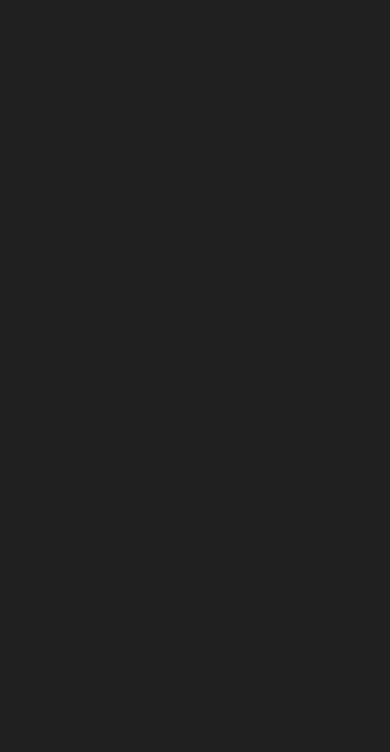
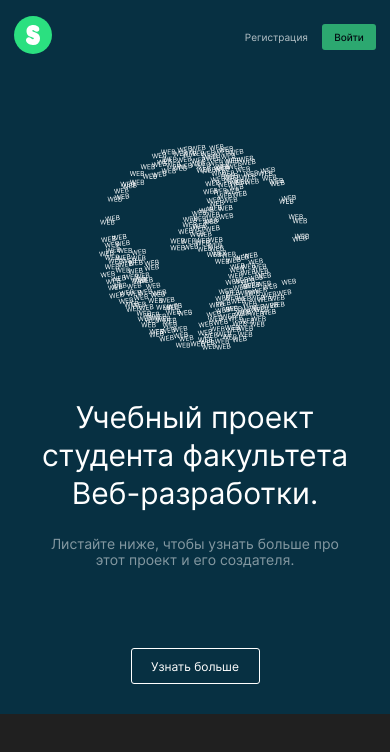
Before and after one commit to Michael2M-dot/movies-explorer-frontend, a React app: page /main in a window 390 px wide. Built offline with nearby package versions, Linux system fonts and the light colour scheme.

Commit message:
feat: added markup for Main page, ref. Header and added Lead comp

```diff
--- a/src/components/App/App.css
+++ b/src/components/App/App.css
@@ -1,6 +1,7 @@
 .page {
+  width: 100vw;
   box-sizing: border-box;
-  margin: 0;
+  margin: 0 auto;
   padding: 0;
 
   background-color: var(--bg-black-gray);
@@ -18,8 +19,8 @@
 
   width: 100%;
   min-width: 320px;
-  max-width: var(--laptop-threshold);
+  max-width: 1280px;
   min-height: 100vh;
-  margin: 0;
+  margin: 0 auto;
   padding: 0;
 }
--- a/src/components/App/App.js
+++ b/src/components/App/App.js
@@ -1,7 +1,7 @@
 import React, { useState } from 'react';
 import { Redirect, Route, Switch } from 'react-router-dom';
 import './App.css';
-// import Main from '../Main/Main';
+import Main from '../Main/Main';
 // import Movies from '../Movies/Movies';
 // import SavedMovies from '../SavedMovies/SavedMovies';
 // import Profile from '../Profile/Profile';
@@ -9,16 +9,16 @@ import Login from '../Login/Login';
 import Register from '../Register/Register';
 
 const App = () => {
-  const [isLoggedIn] = useState('false');
+  const [isLoggedIn] = useState(true);
 
   return (
     // eslint-disable-next-line react/jsx-filename-extension
     <div className="page">
       <div className="page__container">
         <Switch>
-          {/* <Route path="/"> */}
-          {/*  <Main /> */}
-          {/* </Route> */}
+           <Route path="/main">
+             <Main />
+           </Route>
           {/* <Route path="/movies"> */}
           {/*  <Movies /> */}
           {/* </Route> */}
--- a/src/components/Header/Header.css
+++ b/src/components/Header/Header.css
@@ -1,6 +1,6 @@
 .header {
   width: 100%;
-  max-width: var(--laptop-threshold);
+  max-width: 1280px;
   min-width: 320px;
   min-height: 74px;
 
@@ -13,6 +13,12 @@
   align-items: center;
 
   box-sizing: border-box;
+
+  font-family: "Inter", Helvetica, sans-serif;
+}
+
+.header_page-main {
+  background-color: var(--bg-dark-turquose);
 }
 
 .header__vertical {
@@ -23,7 +29,6 @@
 
   flex-direction: column;
   align-items: flex-start;
-
 }
 
 .header__logo {
@@ -45,6 +50,39 @@
   justify-content: space-between;
   align-items: center;
 }
+
+.header__bar-link {
+  margin-right: 30px;
+
+  font-weight: 400;
+  font-size: 12px;
+  line-height: 16px;
+  color: var(--tx-white);
+  text-decoration: none;
+  cursor: pointer;
+}
+
+.header__bar-button {
+  width: 76px;
+  height: 32px;
+
+  display: inline-block;
+  padding-top: 8px;
+
+  background-color: var(--bg-light-green);
+  box-sizing: border-box;
+  border: 0;
+  border-radius: 3px;
+
+  font-weight: 500;
+  font-size: 12px;
+  line-height: 16px;
+  text-align: center;
+  color: var(--tx-black);
+  text-decoration: none;
+  cursor: pointer;
+}
+
 .header__menu {
   width: 231px;
 
@@ -120,7 +158,9 @@
 }
 
 .header__burger:focus,
-.header__burger:hover {
+.header__burger:hover,
+.header__bar-button,
+.header__bar-link {
   opacity: 0.7;
 }
 
@@ -201,6 +241,11 @@
 }
 
 @media screen and (max-width: 767px) {
+  .header {
+    padding-left: 14px;
+    padding-right: 14px;
+  }
+
   .header__vertical{
     margin-top: 56px;
     align-items: center;
@@ -209,6 +254,23 @@
   .header__text {
     margin-top: 50px;
   }
+
+  .header__bar-link {
+    margin-right: 14px;
+
+    font-size: 10px;
+    line-height: 16px;
+  }
+
+  .header__bar-button {
+    width: 54px;
+    height: 26px;
+
+    padding-top: 5px;
+
+    font-size: 10px;
+    line-height: 16px;
+  }
 }
 
 .header__elm_hidden {
--- a/src/components/Header/Header.js
+++ b/src/components/Header/Header.js
@@ -7,11 +7,11 @@ const Header = ({
   isLoggedIn = false,
   initialText,
 }) => {
-  console.log(isLoggedIn);
   const [isBurgerMenuOpen, setIsBurgerMenuOpen] = useState(false);
 
   const isSignIn = useRouteMatch({ path: '/signin', exact: true });
   const isSignUp = useRouteMatch({ path: '/signup', exact: true });
+  const isMain = useRouteMatch({ path: '/main', exact: true });
 
   const toggleMenu = () => {
     setIsBurgerMenuOpen(!isBurgerMenuOpen);
@@ -20,13 +20,21 @@ const Header = ({
   return (
     // eslint-disable-next-line react/jsx-filename-extension
     <header className={`header
-      ${isSignIn || isSignUp ? 'header__vertical' : ''}`}
+      ${isSignIn || isSignUp ? 'header__vertical' : ''}
+      ${isMain ? 'header_page-main' : ''}`}
     >
-      <NavLink to="/main">
+      <NavLink to="/">
         <img className="header__logo" src={Logo} alt="Логотип" />
       </NavLink>
+      {isMain && (
+        <div className='header__bar'>
+          <NavLink className='header__bar-link' to="/signup" > Регистрация</NavLink>
+          <NavLink className='header__bar-button' to="/signin">Войти</NavLink>
+        </div>
+      )}
+
       <div className={`header__bar
-      ${isSignIn || isSignUp  ? 'header__elm_hidden' : ''}`}
+      ${isSignIn || isSignUp || isMain  ? 'header__elm_hidden' : ''}`}
       >
         <nav className="header__menu">
           <p className="header__menu-item">
@@ -46,13 +54,14 @@ const Header = ({
       <button
         type="button"
         className={`header__burger
-        ${isSignIn || isSignUp  ? 'header__elm_hidden' : ''}`}
+        ${isSignIn || isSignUp || isMain ? 'header__elm_hidden' : ''}`}
         onClick={toggleMenu}
       >
         <span className={`header__burger_span ${isBurgerMenuOpen ? 'active' : ''}`} />
       </button>
       <div className={`header__text
-      ${isSignIn || isSignUp  ? '' : 'header__elm_hidden'}`}
+      ${!isSignIn || !isSignUp ? '' : 'header__elm_hidden'}
+      ${isMain ? 'header__elm_hidden' : ''}`}
       >
         {initialText}
       </div>
--- a/src/components/Input/Input.js
+++ b/src/components/Input/Input.js
@@ -17,7 +17,7 @@ const Input = (props) => {
   return (
     <>
       <p className="auth-form__input-title">
-        {props.inputName}
+        {props.name}
       </p>
       <input
         {...props}
--- a/src/components/Login/Login.js
+++ b/src/components/Login/Login.js
@@ -29,12 +29,12 @@ const Login = ({
       >
         <label className="auth-form__input">
           <Input
-          inputName='E-mail'
+          name='E-mail'
           />
         </label>
         <label className="auth-form__input">
           <Input
-            inputName='Пароль'
+            name='Пароль'
             type='password'
           />
         </label>
--- a/src/components/Main/Main.css
+++ b/src/components/Main/Main.css
@@ -0,0 +1,160 @@
+.content {
+  display: grid;
+  width: 100%;
+}
+
+.content__section {
+  width: 100%;
+  min-width: 320px;
+  margin: 0 auto;
+}
+
+.lead {
+  width: 100%;
+
+  padding: 75px 70px;
+  display: flex;
+  flex-direction: row-reverse;
+  justify-content: space-between;
+  align-items: flex-start;
+
+  background-color: var(--bg-dark-turquose);
+
+  font-family: "Inter", Helvetica, sans-serif;
+
+  box-sizing: border-box;
+}
+
+.lead__pic {
+  width: 100%;
+  max-width: 310px;
+  min-width: 210px;
+  height: 100%;
+  max-height: 304px;
+  min-height: 206px;
+
+  margin: 0 auto;
+  padding: 0;
+
+  background-image: url('../../images/lead_pic.svg');
+  background-position: center;
+  background-repeat: no-repeat ;
+  background-size: contain;
+}
+
+.lead__wrapper {
+  margin: 0 190px 0 0;
+
+  display: flex;
+  flex-direction: column;
+  justify-content: space-between;
+  align-items: flex-start;
+}
+
+.lead__title {
+  width: 100%;
+  margin: 0 0 36px 0;
+
+  font-weight: 400;
+  font-size: 50px;
+  line-height: 58px;
+  text-align: left;
+}
+
+.lead__subtitle {
+  width: 100%;
+  max-width: 310px;
+  min-width: 260px;
+
+  margin: 0 auto 146px 0;
+
+  font-weight: 400;
+  font-size: 14px;
+  line-height: 16px;
+  text-align: left;
+
+  opacity: .5;
+}
+
+.lead__link {
+  width: 129px;
+  height: 36px;
+
+  margin: 0;
+  padding: 10px;
+
+  box-sizing: border-box;
+  border: 1px solid var(--layout-white);
+  border-radius: 3px;
+
+  font-weight: 400;
+  font-size: 12px;
+  line-height: 16px;
+  text-align: center;
+  text-decoration: none;
+  color: var(--tx-white);
+}
+
+@media screen and (max-width: 1279px) {
+  .lead {
+    padding: 146px 44px 76px 44px;
+  }
+
+}
+
+@media screen and (max-width: 1024px) {
+  .lead {
+    flex-direction: column;
+    justify-content: center;
+  }
+
+  .lead__pic {
+    min-height: 304px;
+
+    margin: 0 auto 48px;
+  }
+
+  .lead__wrapper {
+    margin: 0 auto;
+
+    align-items: center;
+  }
+
+  .lead__title {
+    margin: 0 auto 22px;
+
+    font-size: 40px;
+    line-height: 50px;
+    text-align: center;
+  }
+
+  .lead__subtitle {
+    margin: 0 auto 92px;
+
+    text-align: center;
+  }
+}
+
+@media screen and (max-width: 767px) {
+  .lead {
+    padding: 70px 10px 30px;
+  }
+
+  .lead__pic {
+    height: 100%;
+    min-height: 206px;
+    padding-left: 39px;
+    padding-right: 39px;
+  }
+
+  .lead__title {
+    margin-bottom: 24px;
+
+    font-size: 30px;
+    line-height: 38px;
+  }
+
+  .lead__subtitle {
+    margin-bottom: 80px;
+  }
+}
--- a/src/components/Main/Main.js
+++ b/src/components/Main/Main.js
@@ -0,0 +1,33 @@
+import React from 'react';
+import { NavLink } from 'react-router-dom';
+import Header from '../Header/Header';
+import Footer from '../Footer/Footer';
+
+const Main = () => (
+<>
+  <Header />
+  <main className='content'>
+    <section className='lead content__section'>
+      <div className='lead__pic'/>
+      <div className='lead__wrapper'>
+        <h1 className='lead__title'>Учебный проект студента факультета Веб-разработки.</h1>
+        <p className='lead__subtitle'>Листайте ниже, чтобы узнать больше про этот проект и его создателя.</p>
+        <NavLink className='lead__link' to='/'>Узнать больше</NavLink>
+      </div>
+    </section>
+    <section className='intro content__section'>
+      <div className='intro__container'>
+      </div>
+    </section>
+    <section className='technology content__section'>
+
+    </section>
+    <section className='about content__section'>
+
+    </section>
+  </main>
+  <Footer />
+</>
+);
+
+export default Main;
--- a/src/components/Register/Register.js
+++ b/src/components/Register/Register.js
@@ -29,19 +29,19 @@ const Register = ({
       >
         <label className="auth-form__input">
           <Input
-            inputName='Имя'
+            name='Имя'
             type='text'
           />
         </label>
         <label className="auth-form__input">
           <Input
-            inputName='E-mail'
+            name='E-mail'
             type='url'
           />
         </label>
         <label className="auth-form__input">
           <Input
-            inputName='Пароль'
+            name='Пароль'
             type='password'
           />
         </label>
```
Also changed, not shown: src/images/lead_pic.svg (added).
